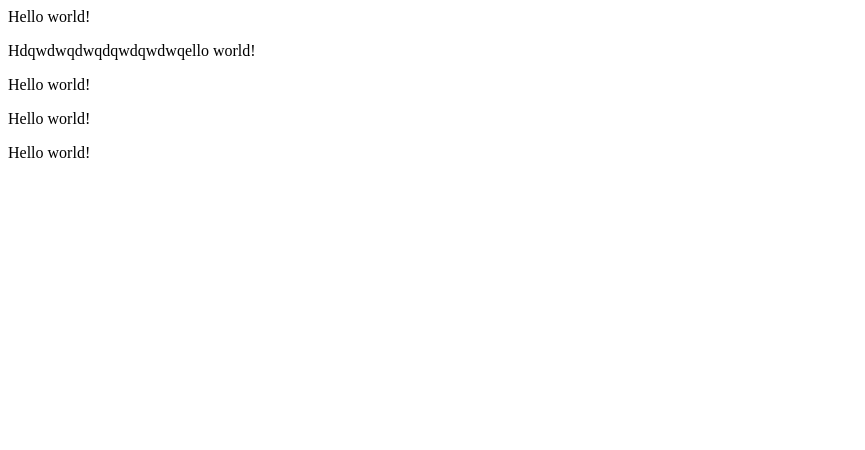
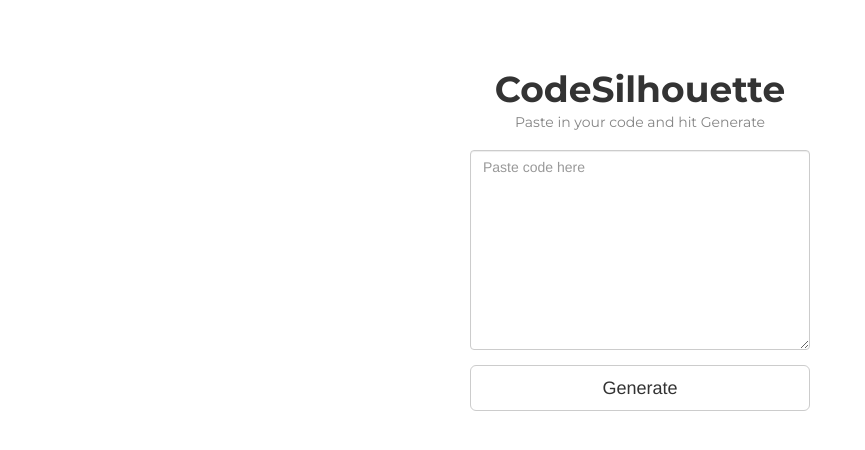
Before and after one commit to minrice2099/codesilhouette, a plain HTML site: page index.html in a window 1280 px wide. Shown: the whole page, without its empty margins (0-865 px from the left). Drawn offline with nearby package versions, Linux system fonts and the light colour scheme; files that its build step writes are made by us from their sources.

Commit message:
First proper site version

```diff
--- /dev/null
+++ b/codesilhouette.min.js
@@ -0,0 +1,3 @@
+canvas=document.getElementById("myCanvas");context=canvas.getContext("2d");var unitSize=5,silhouetteColour="#333";
+function drawSilhouette(){s=$("#codeArea").val();for(var c=s.split("\n"),b=[],d=0,a=0;a<c.length;a++)b.push(c[a].length),c[a].length>d&&(d=c[a].length);canvas.width=Math.floor(d*unitSize/2);canvas.height=b.length*unitSize;for(a=0;a<b.length;a++)c=a*unitSize,d=Math.floor(b[a]*unitSize/2),context.beginPath(),context.rect(0,c,d,unitSize),context.fillStyle=silhouetteColour,context.fill();b=canvas.toDataURL();$("#canvasImg").css("display","inline");$("#permalinkWrapper").css("display","inline");document.getElementById("canvasImg").src=
+b;$("#permalink").attr("href",b)};
--- /dev/null
+++ b/extras.min.css
@@ -0,0 +1 @@
+body{padding-top:50px}#innerWrapper{margin:0 auto;text-align:center}textarea{width:100%;height:300px;margin-bottom:15px}#fauxForm{margin-bottom:30px}h1{font-family:Montserrat,sans-serif;font-weight:700;margin-bottom:5px;display:inline-block}h2,p{font-family:Montserrat,sans-serif;font-size:1em;font-weight:400;margin:0 0 20px}h2{opacity:.6}a:link{text-decoration:none}a{color:#2ECC71}a:hover{color:#24A35A}.form-control:focus{border-color:#27ae60;outline:0;-webkit-box-shadow:inset 0 1px 1px rgba(0,0,0,.075),0 0 8px rgba(39,174,96,.6);box-shadow:inset 0 1px 1px rgba(0,0,0,.075),0 0 8px rgba(39,174,96,.6)}
--- a/index.html
+++ b/index.html
@@ -1,5 +1,51 @@
-<p>Hello world!</p>
-<p>Hdqwdwqdwqdqwdqwdwqello world!</p>
-<p>Hello world!</p>
-<p>Hello world!</p>
-<p>Hello world!</p>
+<!DOCTYPE html>
+<html lang="en">
+	<head>
+		<meta charset="utf-8">
+		<meta http-equiv="X-UA-Compatible" content="IE=edge">
+		<meta name="viewport" content="width=device-width, initial-scale=1">
+		<meta name="description" content="">
+		<meta name="author" content="">
+		<link rel="shortcut icon" href="../../assets/ico/favicon.ico">
+
+		<title>CodeSilhouette</title>
+
+		<link rel="stylesheet" href="//netdna.bootstrapcdn.com/bootstrap/3.1.1/css/bootstrap.min.css">
+		<link rel='stylesheet' href='http://fonts.googleapis.com/css?family=Montserrat:400,700' type='text/css'>
+		<link rel="stylesheet" href="extras.css">
+
+		<!-- HTML5 shim and Respond.js IE8 support of HTML5 elements and media queries -->
+		<!--[if lt IE 9]>
+			<script src="https://oss.maxcdn.com/libs/html5shiv/3.7.0/html5shiv.js"></script>
+			<script src="https://oss.maxcdn.com/libs/respond.js/1.4.2/respond.min.js"></script>
+		<![endif]-->
+	</head>
+
+	<body>
+		<div class="container">
+			<div id="innerWrapper">
+
+				<h1 id="heading">CodeSilhouette</h1>
+				<h2>Paste in your code and hit Generate</h2>
+
+				<div id="fauxForm">
+					<textarea class="form-control" id="codeArea" style="height: 200px;" placeholder="Paste code here"></textarea>
+					<button onclick="drawSilhouette()" class="btn btn-default btn-lg btn-block">Generate</button>
+				</div>
+
+				<canvas id="myCanvas" style="display: none"></canvas>
+				<p><img id="canvasImg" alt="Right click to save" style="display: none"></p>
+				<p id="permalinkWrapper" style="display: none"><a id="permalink" href="#">Permalink to this silhouette</a></p>
+
+			</div>
+		</div><!-- /.container -->
+
+
+		<!-- Bootstrap core JavaScript
+		================================================== -->
+		<!-- Placed at the end of the document so the pages load faster -->
+		<script src="https://ajax.googleapis.com/ajax/libs/jquery/1.11.0/jquery.min.js"></script>
+		<script src="codesilhouette.min.js"></script>
+		<script>if(screen.width>=700){$("#innerWrapper").css("width",$("h1").width()+50);};</script>
+	</body>
+</html>
```
Also changed, not shown: 4 other files.
